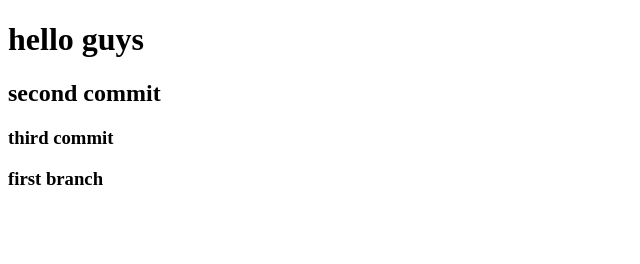
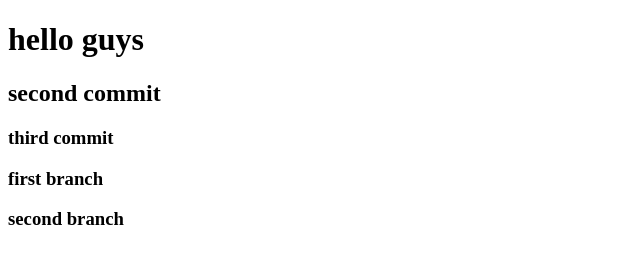
Before and after one commit to venkadeshv/firstgit, a plain HTML site: page index.html in a window 1280 px wide. Shown: the whole page, without its empty margins (0-640 px from the left). Drawn offline with Linux system fonts and the light colour scheme.

Commit message:
second  branch

```diff
--- a/index.html
+++ b/index.html
@@ -10,6 +10,6 @@
     <h2>second commit</h2>
     <h3>third commit</h3>
     <h3>first branch</h3>
-    </h3>
+    <h3>second branch</h3>
 </body>
 </html>
```
